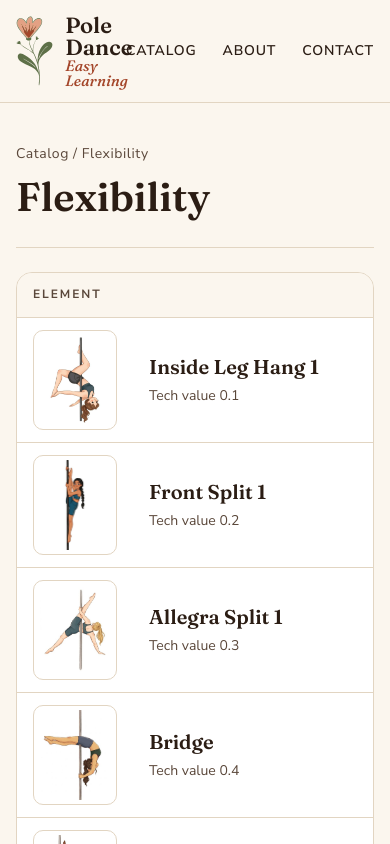
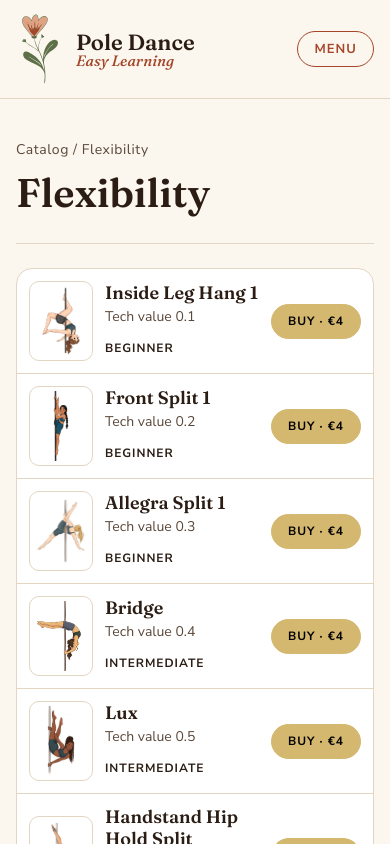
Before and after one commit to alakhmakova/pole-dance-easy-learning, a React (Vite) app: page /category/flexibility in a window 390 px wide. Shown: the top 844 px of the page. Built offline with nearby package versions, Linux system fonts and the light colour scheme.

Commit message:
Add phone menu and make elements table responsive

```diff
--- a/src/components/Header.css
+++ b/src/components/Header.css
@@ -59,3 +59,57 @@
 .main-menu a:hover {
     color: var(--accent)
 }
+
+/* The logo text never breaks into two lines. */
+.logo {
+    flex-shrink: 0;
+    white-space: nowrap;
+}
+
+/* Menu button: hidden on wide screens, shown on phones instead of the links. */
+.menu-btn {
+    display: none;
+    padding: 7px 16px;
+    border: 1px solid var(--accent);
+    border-radius: 999px;
+    background: none;
+    color: var(--accent);
+    font-size: 13px;
+    font-weight: 700;
+    letter-spacing: 0.08em;
+    text-transform: uppercase;
+}
+
+.menu-btn:hover {
+    background: var(--tint);
+}
+
+/* Phones: the links are hidden behind the Menu button and open as a list under the logo. */
+@media (max-width: 560px) {
+    .header .container {
+        flex-wrap: wrap;
+    }
+
+    .menu-btn {
+        display: block;
+    }
+
+    .main-menu {
+        display: none;
+        width: 100%;
+        flex-direction: column;
+        gap: 0;
+        padding-top: 10px;
+    }
+
+    .main-menu.open {
+        display: flex;
+    }
+
+    /* Links are centred in the open menu. */
+    .main-menu a {
+        padding-block: 12px;
+        border-top: 1px solid var(--line);
+        text-align: center;
+    }
+}
--- a/src/components/Header.jsx
+++ b/src/components/Header.jsx
@@ -1,10 +1,15 @@
 import './Header.css'
+import { useState } from "react";
 import { Link } from "react-router";
 
 const siteName = "Pole Dance";
 const siteTagline = "Easy Learning";
 
 export default function Header() {
+    // true while the menu is open on a phone. On wider screens the menu is always visible
+    // and the Menu button is hidden by CSS.
+    const [menuOpen, setMenuOpen] = useState(false);
+
     return (
         <header className="header">
             <div className="container">
@@ -15,7 +20,21 @@ export default function Header() {
                         <p className="site-tagline">{siteTagline}</p>
                     </div>
                 </Link>
-                <nav className="main-menu">
+                <button
+                    type="button"
+                    className="menu-btn"
+                    aria-expanded={menuOpen}
+                    aria-controls="main-menu"
+                    onClick={() => setMenuOpen(!menuOpen)}
+                >
+                    {menuOpen ? "Close" : "Menu"}
+                </button>
+                {/* A click on any link closes the menu, so the new page is not covered by it. */}
+                <nav
+                    id="main-menu"
+                    className={menuOpen ? "main-menu open" : "main-menu"}
+                    onClick={() => setMenuOpen(false)}
+                >
                     <Link to="/">Catalog</Link>
                     <a href="#about">About</a>
                     <a href="#contact">Contact</a>
--- a/src/pages/CategoryPage.css
+++ b/src/pages/CategoryPage.css
@@ -67,3 +67,58 @@
 .table-box tr:last-child td {
     border-bottom: 0;
 }
+
+/* Phones: each row becomes a small card: picture on the left, name and level in the middle,
+   the Buy button or Mastered checkbox on the right. Nothing is hidden behind a sideways scroll. */
+@media (max-width: 640px) {
+    .table-box table {
+        min-width: 0;
+    }
+
+    .table-box thead {
+        display: none;
+    }
+
+    .table-box tr {
+        display: grid;
+        grid-template-columns: 64px minmax(0, 1fr) auto;
+        column-gap: 12px;
+        row-gap: 6px;
+        align-items: center;
+        padding: 12px;
+        border-bottom: 1px solid var(--line);
+    }
+
+    .table-box tr:last-child {
+        border-bottom: 0;
+    }
+
+    .table-box td {
+        padding: 0;
+        border-bottom: 0;
+    }
+
+    /* Picture (1st cell) and Buy/Mastered (4th cell) take both lines of the card. */
+    .table-box td:first-child {
+        grid-row: 1 / 3;
+    }
+
+    .table-box td:nth-child(4) {
+        grid-column: 3;
+        grid-row: 1 / 3;
+    }
+
+    .table-box .thumb {
+        width: 64px;
+        height: 80px;
+    }
+
+    .table-box .el-name {
+        font-size: 18px;
+        line-height: 1.2;
+    }
+
+    .table-box .level {
+        font-size: 12px;
+    }
+}
```
Also changed, not shown: 1 other file (tests, documents, lock files or other folders).
